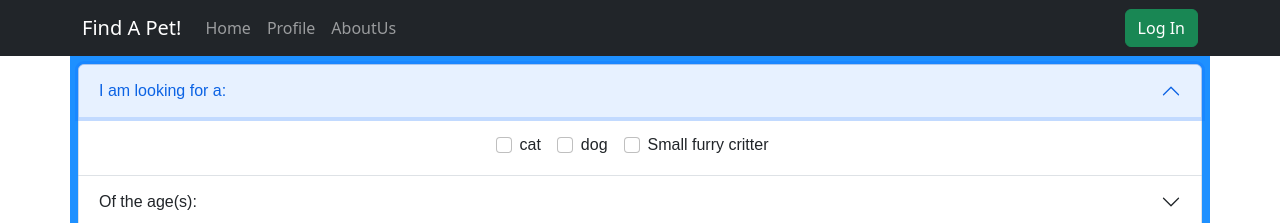
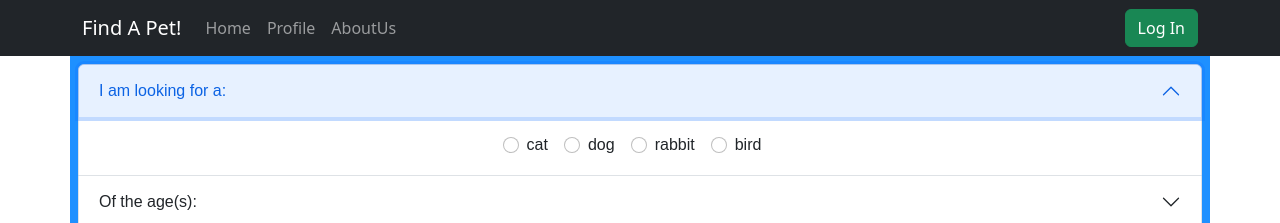
Before and after one commit to Ostyantic/FindAPet-frontend, a React (Create React App) app: page / in a window 1280 px wide. Both pictures are taken after a click on the button "I am looking for a:". Shown: the top 223 px of the page. Built offline with nearby package versions, Linux system fonts and the light colour scheme.

Commit message:
fix for animal type needing to be radio, added 2 new animals

```diff
--- a/src/App.js
+++ b/src/App.js
@@ -112,16 +112,17 @@ class App extends React.Component {
   };
 
 
+  handleRadioChange = (key, value) => {
+    this.setState({ [key]: value })
+  }
 
 
   handleAssembleUrl = () => {
     var parameterNestedArray = []
 
-    if (this.state.type.length !== 0) {
-      var typeStringed = this.state.type.join(',');
-      console.log(`type=${typeStringed}`)
-      parameterNestedArray.push(`type=${typeStringed}`)
-    }
+
+      parameterNestedArray.push(`type=${this.state.type}`)
+
 
     if (this.state.age.length !== 0) {
       var ageStringed = this.state.age.join(',')
@@ -163,7 +164,7 @@ class App extends React.Component {
     var sentArgs = this.handleAssembleUrl();
     console.log(`SENT ARGS: ${sentArgs}`)
 
-    var url = `${process.env.REACT_APP_BACK_END_URL}/getpet?${sentArgs}`
+    var url = `${process.env.REACT_APP_SERVER}/getpet?${sentArgs}`
     console.log(url);
 
     var backendResponse = await axios.get(url)
@@ -190,6 +191,7 @@ class App extends React.Component {
                 handleBooleanChange={this.handleBooleanChange}
                 handleArrayValueChange={this.handleArrayValueChange}
                 handleSubmit={this.handleSubmit}
+                handleRadioChange={this.handleRadioChange}
               />}
             />
             <Route
--- a/src/components/home.js
+++ b/src/components/home.js
@@ -26,30 +26,43 @@ class Home extends React.Component {
             {
               //! Type Accordion Element
             }
-            <Accordion.Item eventKey="type">
+            <Accordion.Item eventKey="animaltype">
               <Accordion.Header>I am looking for a:</Accordion.Header>
               <Accordion.Body>
                 <Form>
 
                   <Form.Check
                     inline
-                    type='checkbox'
+                    type='radio'
+                    name="group1"
                     label='cat'
-                    onClick={() => this.props.handleArrayValueChange('type', 'cat')}
+                    onClick={() => this.props.handleRadioChange('type', 'cat')}
+                    id='radio1'
                   />
                   <Form.Check
                     inline
-                    type='checkbox'
+                    type='radio'
+                    name="group1"
                     label='dog'
-                    onClick={() => this.props.handleArrayValueChange('type', 'dog')}
+                    onClick={() => this.props.handleRadioChange('type', 'dog')}
+                    id='radio2'
                   />
                   <Form.Check
                     inline
-                    type='checkbox'
-                    label='Small furry critter'
-                    onClick={() => this.props.handleArrayValueChange('type', 'critter')}
+                    type='radio'
+                    name="group1"
+                    label='rabbit'
+                    onClick={() => this.props.handleRadioChange('type', 'rabbit')}
+                    id='radio3'
                   />
-
+                  <Form.Check
+                    inline
+                    type='radio'
+                    name="group1"
+                    label='bird'
+                    onClick={() => this.props.handleRadioChange('type', 'bird')}
+                    id='radio4'
+                  />
                 </Form>
               </Accordion.Body>
             </Accordion.Item>
@@ -108,12 +121,6 @@ class Home extends React.Component {
                     type='checkbox'
                     label='female'
                     onClick={() => this.props.handleArrayValueChange('gender', 'female')}
-                  />
-                  <Form.Check
-                    inline
-                    type='checkbox'
-                    label='unknown'
-                    onClick={() => this.props.handleArrayValueChange('gender', 'unknown')}
                   />
                 </Form>
               </Accordion.Body>
```
